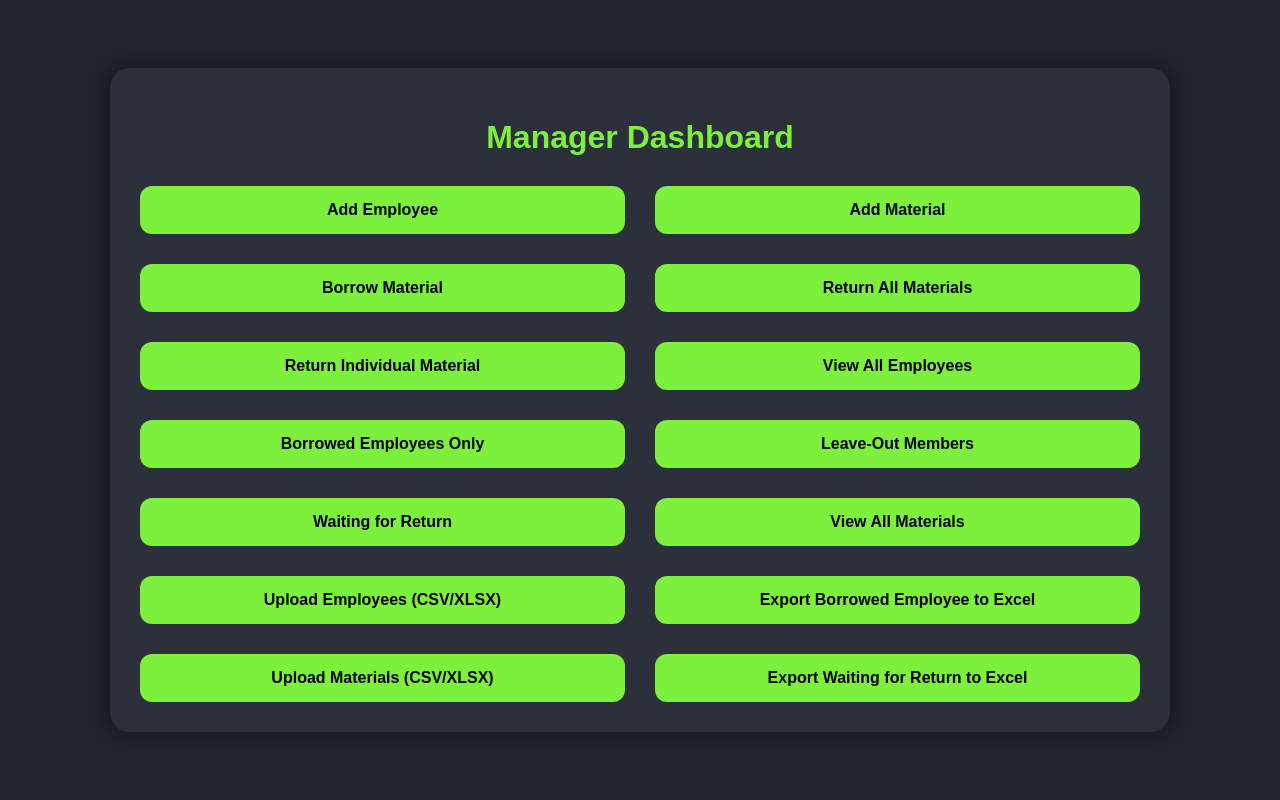
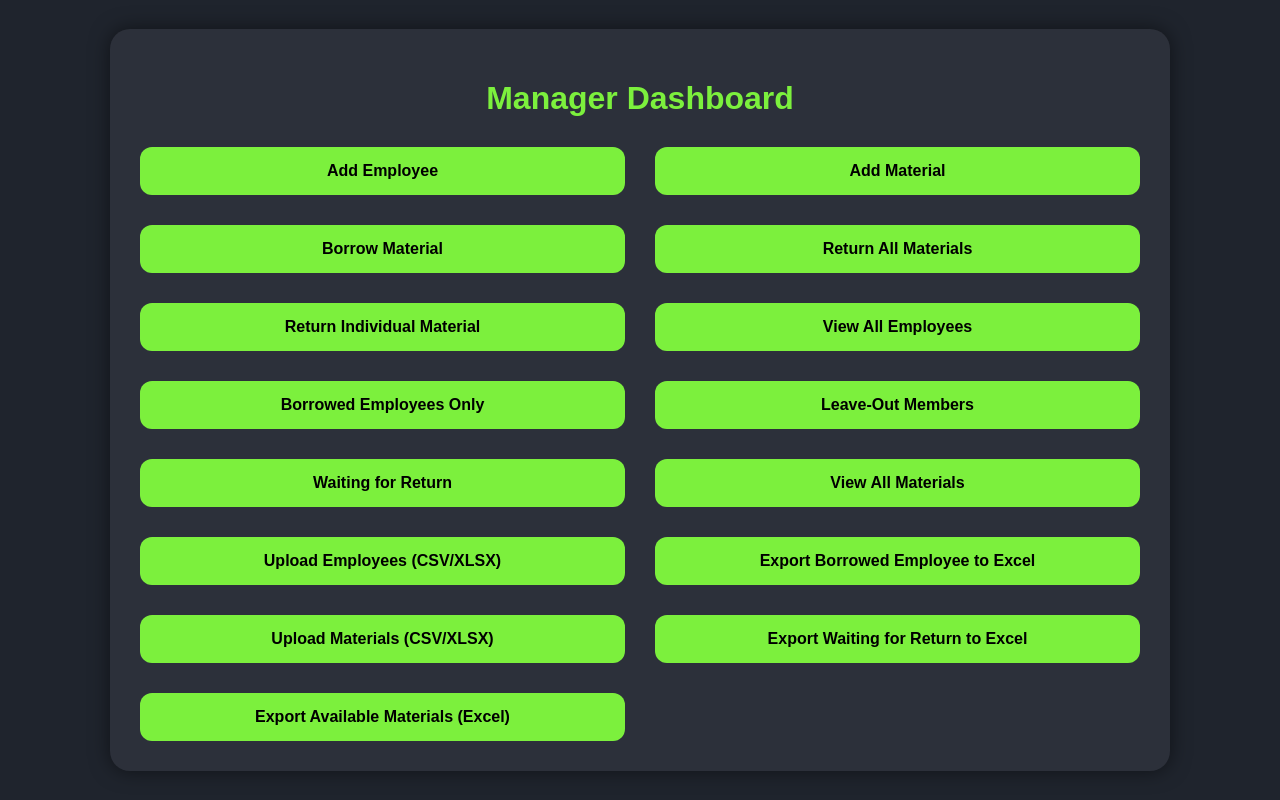
Before and after one commit to demirewu-manidefro/Employee_material_managment_system, a Flask app: page /home in a window 1280 px wide. Run offline with Flask 3, Linux system fonts and the light colour scheme; the visitor is signed in with stand-in values (Sample User, id 1).

Commit message:
Fix BytesIO import and Excel export function

```diff
--- a/app.py
+++ b/app.py
@@ -4,6 +4,7 @@ from flask_login import LoginManager, login_user, login_required, logout_user, c
 from werkzeug.security import generate_password_hash, check_password_hash
 from db import db
 import os
+from io import BytesIO
 import pandas as pd
 from werkzeug.utils import secure_filename
 import io
@@ -11,7 +12,6 @@ from datetime import datetime
 from config import Config
 from models import User
 
-import os
 print("Current working directory:", os.getcwd())
 print("Templates folder contents:", os.listdir(os.path.join(os.getcwd(), "templates")))
 
@@ -677,6 +677,55 @@ def export_waiting_return():
                      download_name="waiting_for_return.xlsx",
                      as_attachment=True,
                      mimetype='application/vnd.openxmlformats-officedocument.spreadsheetml.sheet')
+@app.route('/export-excel')
+def export_excel():
+
+
+    employees = Employee.query.all()
+    data = []
+    for emp in employees:
+        borrowed_items = [f"{bm.material.name} ({bm.purpose})" for bm in emp.borrowed_materials if not bm.is_returned]
+        data.append({
+            "Employee Name": emp.name,
+            "Father Name": emp.father_name,
+            "Sex": emp.sex,
+            "Borrowed Materials": ", ".join(borrowed_items) if borrowed_items else "None"
+        })
+
+    df = pd.DataFrame(data)
+    output = BytesIO()
+    df.to_excel(output, index=False, sheet_name="Employees")
+    output.seek(0)
+
+    return send_file(output, as_attachment=True, download_name="employees.xlsx", mimetype="application/vnd.openxmlformats-officedocument.spreadsheetml.sheet")
+
+
+# ✅ NEW ROUTE for exporting available materials
+@app.route('/export-available-materials')
+def export_available_materials():
+
+    # Get IDs of all borrowed materials
+    borrowed_ids = db.session.query(BorrowedMaterial.material_id).filter_by(is_returned=False).all()
+    borrowed_ids = [id for (id,) in borrowed_ids]
+
+    # Filter available (not borrowed) materials
+    available_materials = Material.query.filter(~Material.id.in_(borrowed_ids)).all()
+
+    data = []
+    for mat in available_materials:
+        data.append({
+            "Material Name": mat.name,
+            "Serial Number": mat.serial_number
+        })
+
+    df = pd.DataFrame(data)
+    output = BytesIO()
+    df.to_excel(output, index=False, sheet_name="Available Materials")
+    output.seek(0)
+
+    return send_file(output, as_attachment=True, download_name="available_materials.xlsx", mimetype="application/vnd.openxmlformats-officedocument.spreadsheetml.sheet")
+
+
 
 
 
--- a/templates/index.html
+++ b/templates/index.html
@@ -103,6 +103,8 @@
             <a href="{{ url_for('export_borrowed_and_available') }}" class="button">Export Borrowed Employee to Excel</a>
             <a class="button" href="{{ url_for('upload_materials') }}">Upload Materials (CSV/XLSX)</a>
             <a href="{{ url_for('export_waiting_return') }}" class="button">Export Waiting for Return to Excel</a>
+             <a href="{{ url_for('export_available_materials') }}" class="button">Export Available Materials (Excel)</a>
+
 
 
 
```
